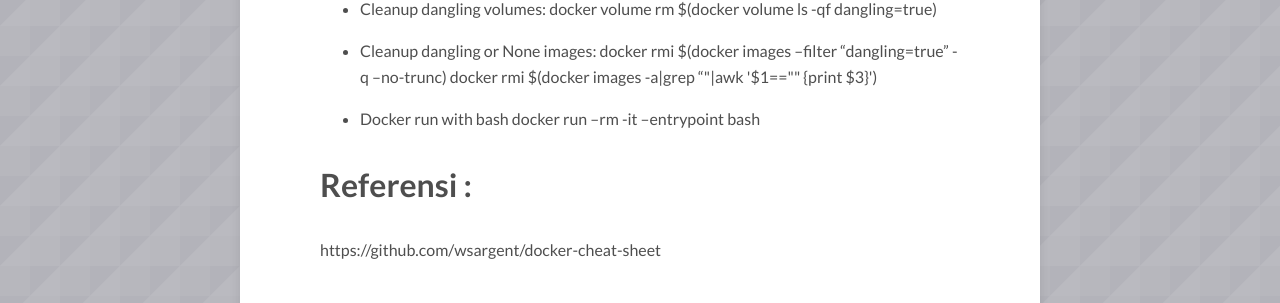
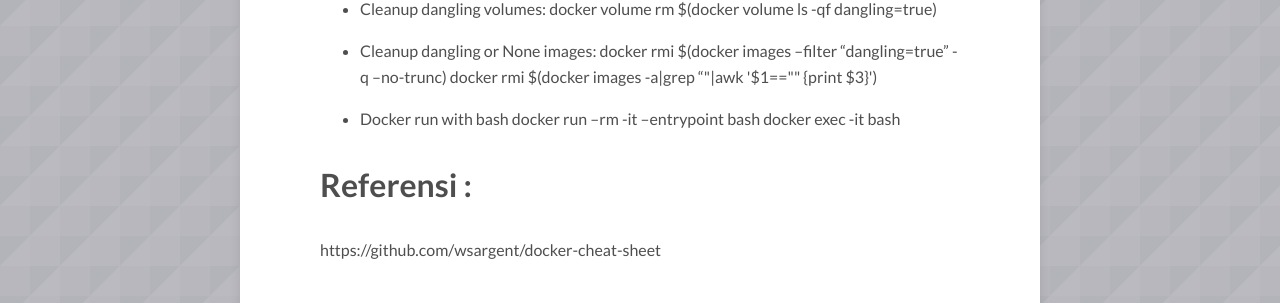
Before and after one commit to danigunawan/danigunawan.github.io, a Jekyll site: the page built from _posts/2022-11-07-cheatsheet-docker.md, in a window 1280 px wide. Shown: the part 1114-1417 px from the top of the page. Built offline with Jekyll 4.4.1, drawn with Linux system fonts in a browser that asks for light colours; nearby versions of some CDN libraries; comment, search, counter and statistics services are not loaded.

Commit message:
[ADD POSTING]

```diff
--- a/_posts/2022-11-07-cheatsheet-docker.md
+++ b/_posts/2022-11-07-cheatsheet-docker.md
@@ -54,6 +54,7 @@
 
 - Docker run with bash
 docker run --rm -it --entrypoint bash <image_or_id>
+docker exec -it <container-name-or-id> bash
 
 # Referensi :
 https://github.com/wsargent/docker-cheat-sheet
```
